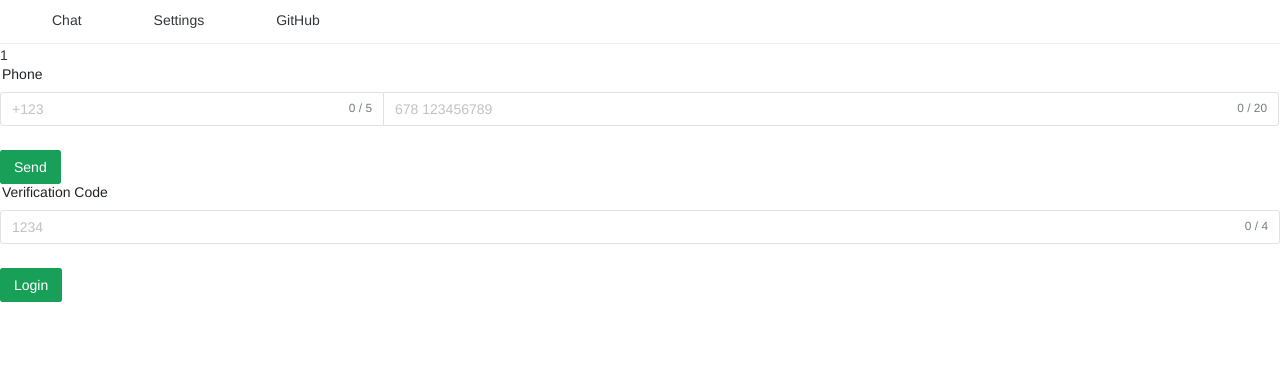
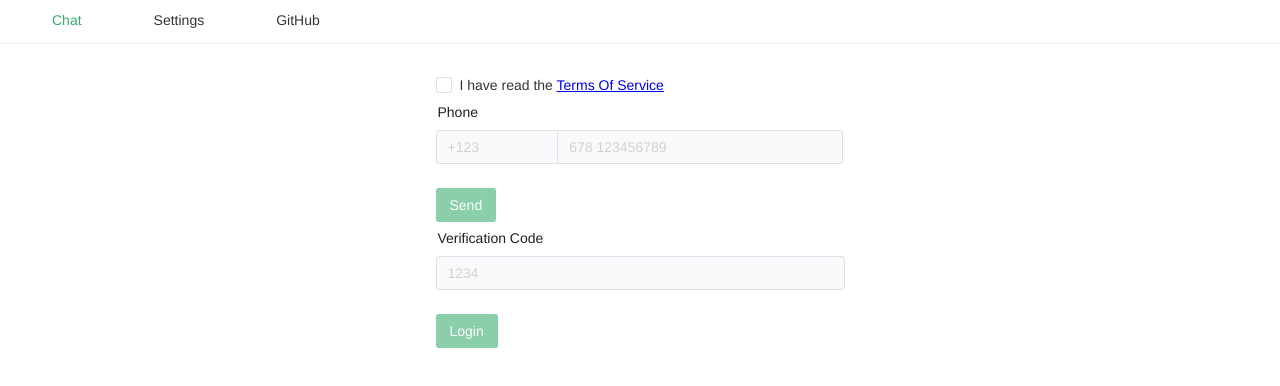
Before and after one commit to studojs/studo.js-web, a Vue app: page /login in a window 1280 px wide. Shown: the top 386 px of the page. Built offline with nearby package versions, Linux system fonts and the light colour scheme; some icons are missing; a small style sheet from the web is missing; what studo.js would draw is missing.

Commit message:
feat: update login/settings ui

```diff
--- a/src/main.ts
+++ b/src/main.ts
@@ -1,11 +1,16 @@
 import naive from 'naive-ui';
+import { RestManager } from 'studo.js';
 import 'vfonts/Inter.css';
 import { createApp } from 'vue';
 import App from './App.vue';
 import router from './router';
 import * as store from './store';
 
-Object.assign(window, { client: store.client, store: { ...store } });
+Object.assign(window, {
+  client: store.client,
+  store: { ...store },
+  api: RestManager,
+});
 
 const app = createApp(App);
 app.use(router);
--- a/src/store/index.ts
+++ b/src/store/index.ts
@@ -12,8 +12,6 @@ import { nextTick, reactive, ref } from 'vue';
 import router from '../router/index';
 
 RestManager.proxyURL = `${location.origin}/api/proxy`;
-// const sessionToken = localStorage.sessionToken;
-export const client = new Client('');
 
 const savedTokenRef = ref(localStorage.getItem('sessionToken'));
 export const sessionTokenRef = computed({
@@ -26,6 +24,7 @@ export const sessionTokenRef = computed({
     else localStorage.removeItem('sessionToken');
   },
 });
+export const client = new Client(sessionTokenRef.value!);
 
 client.on('channelUpdate', (channel) => {
   channelsRef.set(channel.id, channel);
--- a/src/views/Login.vue
+++ b/src/views/Login.vue
@@ -1,33 +1,43 @@
 <template>
-  {{ step }}
-  <n-form :model="model" :disabled="step !== 1">
+  <div class="container">
+    <n-space vertical>
+      <n-checkbox v-model:checked="tos">
+        I have read the
+        <a
+          @click.stop
+          href="https://studo.com/tos"
+          target="_blank"
+          rel="noopenner noreferrer"
+        >Terms Of Service</a>
+      </n-checkbox>
+      <n-form :model="model" :disabled="!tos || step !== 1" :style="{ maxWidth: '640px' }">
         <n-form-item label="Phone">
           <n-input-group>
             <n-input
               v-model:value="model.prefix"
               placeholder="+123"
               maxlength="5"
-          show-count
               :style="{ width: '30%' }"
             />
             <n-input
               v-model:value="model.number"
               placeholder="678 123456789"
               maxlength="20"
-          show-count
               :style="{ width: '70%' }"
             />
           </n-input-group>
         </n-form-item>
-    <n-button @click="sendSMS" type="primary">Send</n-button>
+        <n-button @click="sendSMS" :disabled="!tos || step !== 1" type="primary">Send</n-button>
       </n-form>
 
-  <n-form>
+      <n-form :disabled="!tos || step !== 2" :style="{ maxWidth: '640px' }">
         <n-form-item label="Verification Code">
-      <n-input v-model:value="smsToken" placeholder="1234" maxlength="4" show-count />
+          <n-input v-model:value="smsToken" placeholder="1234" maxlength="4" />
         </n-form-item>
-    <n-button @click="login" type="primary">Login</n-button>
+        <n-button @click="login" :disabled="!tos || step !== 2" type="primary">Login</n-button>
       </n-form>
+    </n-space>
+  </div>
 </template>
 
 <script lang="ts">
@@ -40,6 +50,7 @@ import { sessionTokenRef } from '../store';
 export default {
   name: 'Login',
   setup() {
+    const tos = ref(false);
     const message = useMessage();
     const smsToken = ref('');
     const step = ref(1);
@@ -71,10 +82,14 @@ export default {
       }
     }
 
-    return { login, model: modelRef.value, sendSMS, smsToken, step };
+    return { login, model: modelRef.value, sendSMS, smsToken, step, tos };
   },
 };
 </script>
-
 <style lang="scss" scoped>
+.container {
+  display: flex;
+  justify-content: center;
+  margin: 30px;
+}
 </style>
--- a/src/views/Settings.vue
+++ b/src/views/Settings.vue
@@ -1,5 +1,6 @@
 <template>
-  <n-form :model="model">
+  <div class="container">
+    <n-space vertical>
       <n-button @click="logOut">
         Log Out
         <template #icon>
@@ -8,19 +9,22 @@
           </n-icon>
         </template>
       </n-button>
+      <n-card>
+        <n-form :style="{ maxWidth: '640px' }">
           <n-form-item label="Session Token">
             <n-input v-model:value="token" :disabled="true" />
           </n-form-item>
-    <n-form-item path="theme" label="Theme">
-      <n-radio-group v-model:value="model.theme" name="theme">
+          <n-form-item label="Theme">
+            <n-radio-group v-model:value="themeName" name="theme">
+              <n-radio-button value="system">System</n-radio-button>
               <n-radio-button value="dark">Dark</n-radio-button>
               <n-radio-button value="light">Light</n-radio-button>
-        <n-radio-button value="system">System</n-radio-button>
             </n-radio-group>
           </n-form-item>
         </n-form>
-  <n-button @click="save" type="primary">Save</n-button>
-  <pre>{{ model }}</pre>
+      </n-card>
+    </n-space>
+  </div>
 </template>
 
 <script lang="ts">
@@ -38,13 +42,6 @@ export default {
   },
   setup() {
     const message = useMessage();
-    const modelRef = ref({
-      theme: themeNameRef.value
-    })
-    function save() {
-      themeNameRef.value = modelRef.value.theme;
-      message.success('Saved');
-    }
     async function logOut() {
       if (!sessionTokenRef.value) return;
 
@@ -55,10 +52,19 @@ export default {
       router.push('/');
     }
 
-    return { logOut, model: modelRef.value, save, token: sessionTokenRef.value };
+    return { logOut, themeName: themeNameRef, token: sessionTokenRef.value };
   },
 };
 </script>
 
 <style lang="scss" scoped>
+.container {
+  display: flex;
+  justify-content: center;
+  margin: 30px;
+}
+
+.n-space {
+  width: 100%;
+}
 </style>
```
Lines whose indentation alone changed are shown as unchanged.
